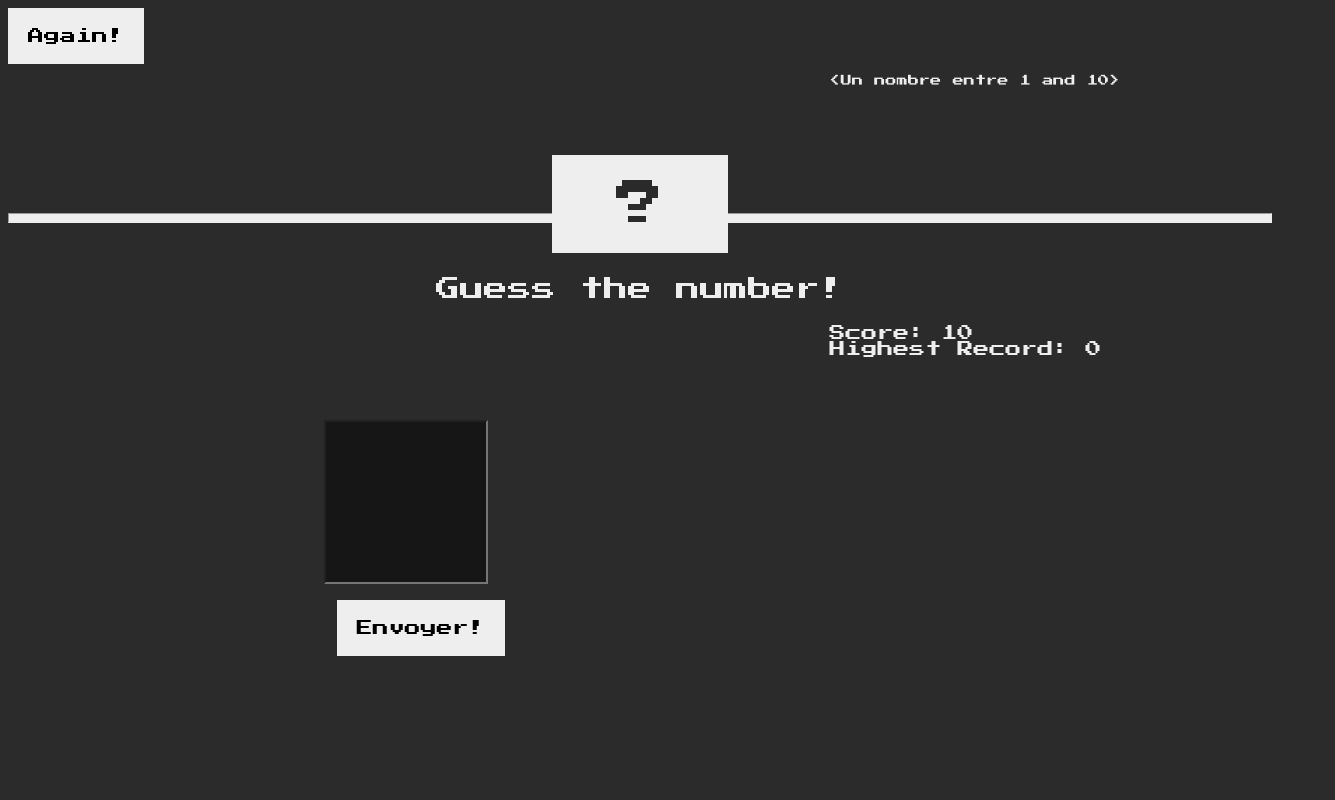
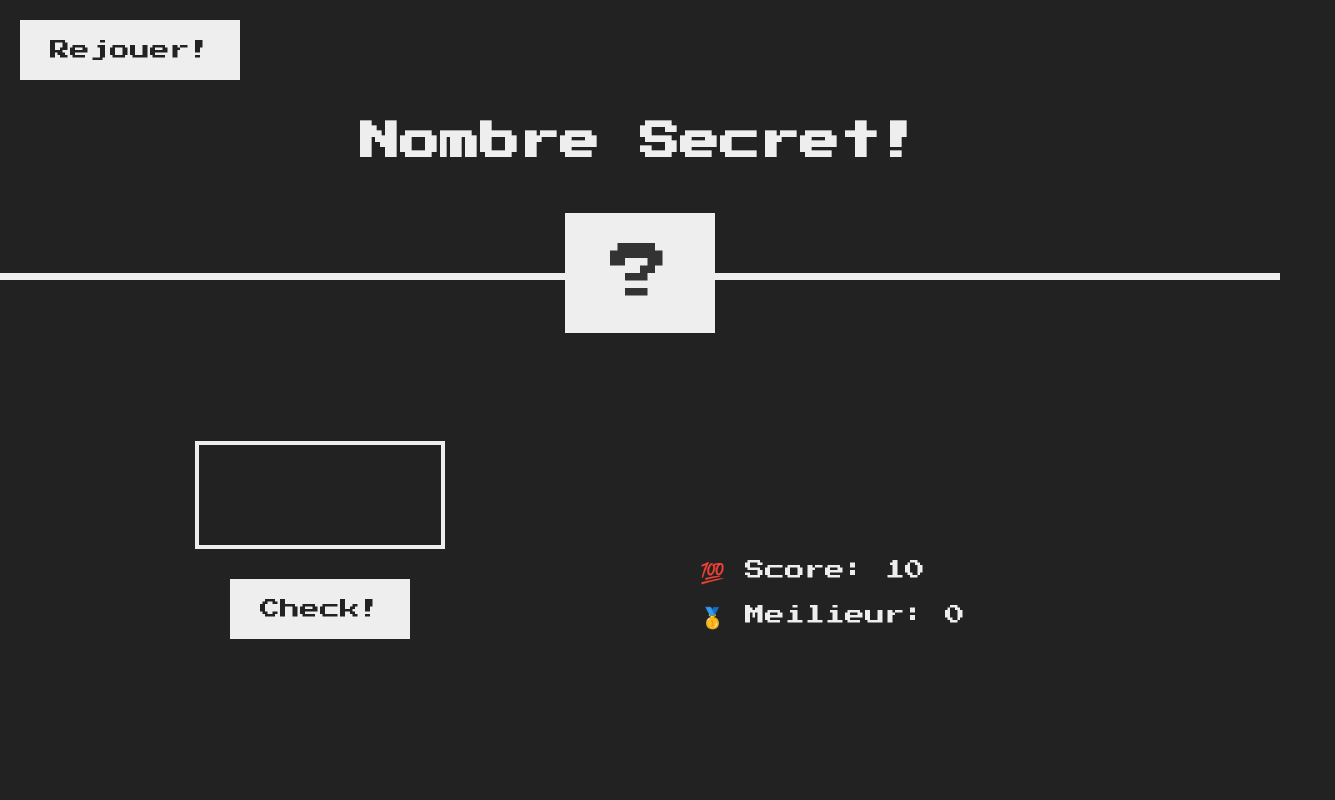
Before and after one commit to dal3ir/uni-exercises, a plain HTML site: page nombresecret/index.html in a window 1280 px wide. Shown: the whole page, 1335 px wide, since content can reach past the window. Drawn offline with Linux system fonts and the light colour scheme.

Commit message:
Updated nombresecret folder

```diff
--- a/nombresecret/index.html
+++ b/nombresecret/index.html
@@ -2,27 +2,31 @@
 <html lang="en">
   <head>
     <meta charset="UTF-8" />
-    <meta http-equiv="X-UA-Compatible" content="IE=edge" />
     <meta name="viewport" content="width=device-width, initial-scale=1.0" />
-    <title>Nombre Secret</title>
+    <meta http-equiv="X-UA-Compatible" content="ie=edge" />
     <link rel="stylesheet" href="style.css" />
+    <title>Nombre Secret!</title>
   </head>
   <body>
     <header>
-        <button class="again-btn">Again!</button>
-        <p class="range">&ltUn nombre entre 1 and 10&gt</A></p>
+      <h1>Nombre Secret!</h1>
 
-        <hr>
-        <div class="number">?</div>
+      <button class="btn again">Rejouer!</button>
+      <div class="number">?</div>
     </header>
-    <div class="stat">
-        <p class="message">Message</p>
-        <span class="score">Score: 10</span></br>
-        <span class="record">Highest Record:</span></br>
-        <input class="guess-number"type="text"></br>
-        <button class="check-btn">Envoyer!</button>
-    </div>
-    <!-- Script -->
+    <main>
+      <section class="left">
+        <input type="number" class="guess" />
+        <button class="btn check">Check!</button>
+      </section>
+      <section class="right">
+        <p class="message"></p>
+        <p class="label-score">💯 Score: <span class="score">10</span></p>
+        <p class="label-highscore">
+          🥇 Meilieur: <span class="highscore">0</span>
+        </p>
+      </section>
+    </main>
     <script src="script.js"></script>
   </body>
 </html>
--- a/nombresecret/script.js
+++ b/nombresecret/script.js
@@ -1,44 +1,54 @@
-let secretNumber = 10;
+"use strict";
+let number = Math.trunc(Math.random() * 10 + 1);
 let score = 10;
-let highestRecord = 0;
+let highscore = 0;
 
-document.addEventListener("DOMContentLoaded", function (event) {
-  document.querySelector(".score").textContent = "Score: " + score;
-  document.querySelector(".message").textContent = "Guess the number!";
-  secretNumber = Math.floor(Math.random() * 10 + 1);
+console.log(number);
+const lost = () => {
+  document.querySelector(".message").textContent = "❌ Vous Perdu ...";
+  document.querySelector(".score").textContent = 0;
+  document.querySelector(".highscore").textContent = 0;
+  document.querySelector("h1").textContent = "Vous avez perdu la partie";
+};
+document.querySelector(".number").textContent = "?";
+document.querySelector(".check").addEventListener("click", function () {
+  const guess = Number(document.querySelector(".guess").value);
+  if (!guess) {
+    document.querySelector(".message").textContent = "⛔ Ecrire un nombre ...";
+  } else if (guess === number) {
+    document.querySelector(".message").textContent = "✅ Cest Ca ...";
+    document.querySelector(".number").textContent = number;
+    document.querySelector("body").style.backgroundColor = "#60b347";
+    document.querySelector("h1").textContent = "Vous avez gagné!";
+    if (score > highscore) {
+      highscore = score;
+      document.querySelector(".highscore").textContent = highscore;
+    }
+  } else if (guess > number) {
+    if (score > 1) {
+      document.querySelector(".message").textContent = "⬆️ Trop Grand ...";
+      score--;
+      document.querySelector(".score").textContent = score;
+    } else {
+      lost();
+    }
+  } else if (guess < number) {
+    if (score > 1) {
+      document.querySelector(".message").textContent = "⬇️ Trop Petit ...";
+      score--;
+      document.querySelector(".score").textContent = score;
+    } else {
+      lost();
+    }
+  }
+});
+document.querySelector(".again").addEventListener("click", function () {
+  score = 10;
+  number = Math.trunc(Math.random() * 10 + 1);
+  document.querySelector(".message").textContent = "";
+  document.querySelector(".score").textContent = score;
+  document.querySelector("body").style.backgroundColor = "#222";
   document.querySelector(".number").textContent = "?";
-  document.querySelector(".record").textContent = "Highest Record: " + 0;
-  console.log(secretNumber);
+  document.querySelector(".guess").value = "";
+  document.querySelector("h1").textContent = "Nombre Secret!";
 });
-
-document.querySelector(".check-btn").addEventListener("click", function () {
-  let inputNumber = document.querySelector(".guess-number").value;
-  console.log(inputNumber === secretNumber);
-  console.log(secretNumber);
-  if (inputNumber == secretNumber) {
-    document.querySelector(".message").textContent = "Congratulations!";
-    document.querySelector(".number").textContent = secretNumber;
-    document.querySelector("body").style.backgroundColor = "#7ef760e6";
-    if (score > highestRecord) {
-      document.querySelector(".record").textContent =
-        "Highest Record: " + score;
-    }
-    return;
-  } else if (inputNumber < secretNumber) {
-    document.querySelector(".message").textContent = "Plus Petite!";
-    score--;
-  } else {
-    document.querySelector(".message").textContent = "Trop Grand!";
-    score--;
-  }
-  document.querySelector(".score").textContent = "Point: " + score;
-});
-
-document.querySelector(".again-btn").addEventListener("click", function () {
-  score = 20;
-  secretNumber = Math.floor(Math.random() * 10 + 1);
-  document.querySelector(".score").textContent = "Score: " + score;
-  document.querySelector(".message").textContent = "Nombre Secret!";
-  document.querySelector(".number").textContent = "?";
-  document.querySelector("body").style.backgroundColor = "rgb(20, 20, 20, 0.9)";
-});
--- a/nombresecret/style.css
+++ b/nombresecret/style.css
@@ -1,75 +1,119 @@
-@import url("https://fonts.googleapis.com/css2?family=Press+Start+2P&display=swap");
+@import url("https://fonts.googleapis.com/css?family=Press+Start+2P&display=swap");
+
+* {
+  margin: 0;
+  padding: 0;
+  box-sizing: inherit;
+}
+
+html {
+  font-size: 62.5%;
+  box-sizing: border-box;
+}
 
 body {
   font-family: "Press Start 2P", sans-serif;
   color: #eee;
-  background-color: rgb(20, 20, 20, 0.9);
+  background-color: #222;
+  /* background-color: #60b347; */
 }
 
-button {
-  background-color: #eee;
-  border: none;
-  font-family: "Press Start 2P";
-  font-size: 16px;
-  padding: 20px;
+/* LAYOUT */
+header {
+  position: relative;
+  height: 35vh;
+  border-bottom: 7px solid #eee;
 }
 
-hr {
-  margin-top: 10%;
-  height: 0.5em;
-  background-color: #eee;
+main {
+  height: 65vh;
+  color: #eee;
+  display: flex;
+  align-items: center;
+  justify-content: space-around;
 }
 
-.title {
-  text-align: center;
+.left {
+  width: 52rem;
+  display: flex;
+  flex-direction: column;
+  align-items: center;
 }
 
-.range {
-  font-size: 0.7em;
-  margin-left: 65%;
-  width: 40%;
+.right {
+  width: 52rem;
+  font-size: 2rem;
+}
+
+/* ELEMENTS STYLE */
+h1 {
+  font-size: 4rem;
+  text-align: center;
+  position: absolute;
+  width: 100%;
+  top: 52%;
+  left: 50%;
+  transform: translate(-50%, -50%);
 }
 
 .number {
-  margin: auto;
-  color: rgb(20, 20, 20, 0.9);
-  font-size: 3em;
+  background: #eee;
+  color: #333;
+  font-size: 6rem;
+  width: 15rem;
+  padding: 3rem 0rem;
   text-align: center;
-  background-color: #eee;
-  padding: 25px;
-  width: 10%;
-  margin-top: -6%;
+  position: absolute;
+  bottom: 0;
+  left: 50%;
+  transform: translate(-50%, 50%);
 }
 
-.check-btn {
+.between {
+  font-size: 1.4rem;
+  position: absolute;
+  top: 2rem;
+  right: 2rem;
+}
+
+.again {
+  position: absolute;
+  top: 2rem;
+  left: 2rem;
+}
+
+.guess {
+  background: none;
+  border: 4px solid #eee;
+  font-family: inherit;
+  color: inherit;
+  font-size: 5rem;
+  padding: 2.5rem;
+  width: 25rem;
   text-align: center;
-  margin-top: 1em;
-  margin-left: 26%;
+  display: block;
+  margin-bottom: 3rem;
+}
+
+.btn {
+  border: none;
+  background-color: #eee;
+  color: #222;
+  font-size: 2rem;
+  font-family: inherit;
+  padding: 2rem 3rem;
+  cursor: pointer;
+}
+
+.btn:hover {
+  background-color: #ccc;
 }
 
 .message {
-  font-size: 1.5em;
-  text-align: center;
+  margin-bottom: 8rem;
+  height: 3rem;
 }
 
-.score {
-  margin-top: 25%;
-  margin-left: 65%;
+.label-score {
+  margin-bottom: 2rem;
 }
-
-.record {
-  margin-top: 35%;
-  margin-left: 65%;
-}
-
-.guess-number {
-  margin-top: 5%;
-  margin-left: 25%;
-  height: 2em;
-  width: 2em;
-  font-size: 5em;
-  padding: 0px;
-  background-color: rgb(20, 20, 20, 0.9);
-  color: #eee;
-  font-family: "Press Start 2P";
-}
```
